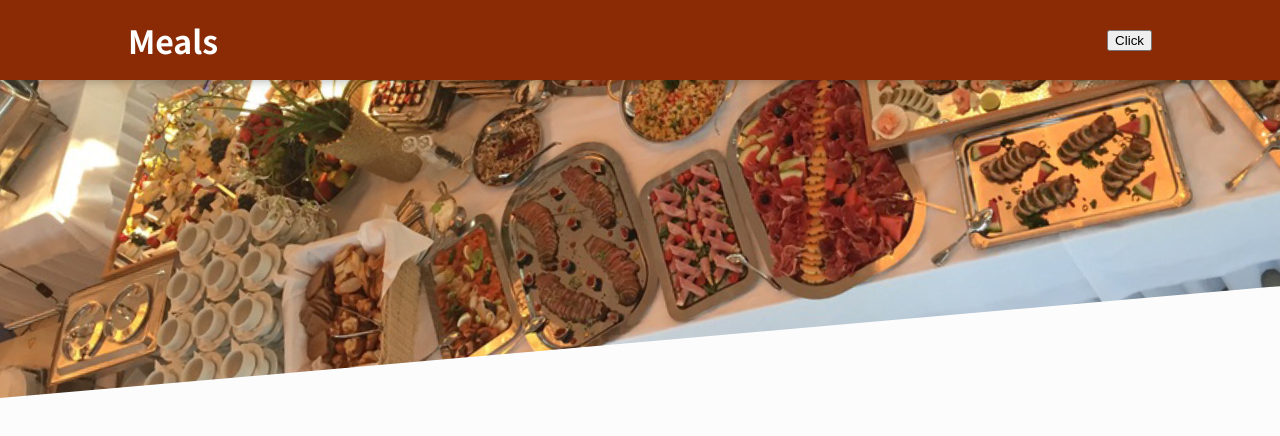
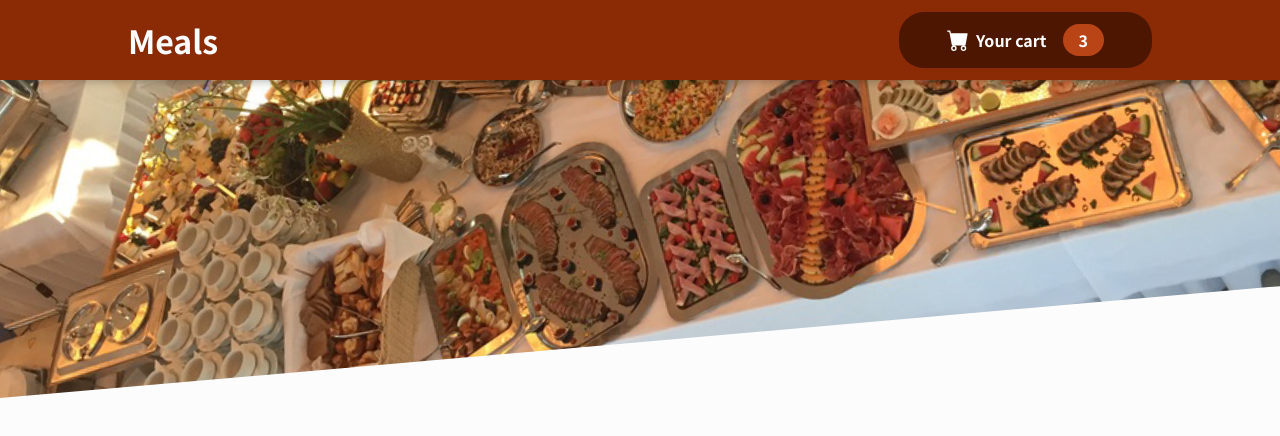
Before and after one commit to misbahsohail/React-food-delivery-demo, a React (Create React App) app in the folder App/: page / in a window 1280 px wide. Shown: the top 436 px of the page. Built offline with nearby package versions, Linux system fonts and the light colour scheme.

Commit message:
Added header to the app

```diff
--- a/App/src/components/UI/Header/Header.jsx
+++ b/App/src/components/UI/Header/Header.jsx
@@ -1,12 +1,13 @@
 import React from "react"
 import mealsImage from "../../../assets/meals.jpg"
 import './Header.scss'
+import HeaderCartButton from "./HeaderCart/HeaderCartButton"
 
 const Header = ()=>{
     return <React.Fragment>
         <header class='header'>
             <h1>Meals</h1>
-            <button>Click</button>
+            <HeaderCartButton/>
         </header>
 
         <div class='main-image'>
--- /dev/null
+++ b/App/src/components/UI/Header/HeaderCart/HeaderCartButton.jsx
@@ -0,0 +1,16 @@
+
+import './HeaderCartButton.scss'
+import { CartFill } from 'react-bootstrap-icons';
+
+const HeaderCartButton = (props)=>{
+    return <button class='button'>
+        <span class='icon'>
+        <CartFill class='cart-icon' size={22}/>
+
+</span>
+        <span>Your cart</span>
+        <span class='badge'>3</span>
+    </button>
+}
+
+export default HeaderCartButton
--- /dev/null
+++ b/App/src/components/UI/Header/HeaderCart/HeaderCartButton.scss
@@ -0,0 +1,64 @@
+.button {
+    cursor: pointer;
+    font: inherit;
+    border: none;
+    background-color: #4d1601;
+    color: white;
+    padding: 0.75rem 3rem;
+    display: flex;
+    justify-content: space-around;
+    align-items: center;
+    border-radius: 25px;
+    font-weight: bold;
+  }
+
+
+
+  .button:hover,
+  .button:active {
+    background-color: #2c0d00;
+  }
+
+  .icon {
+    width: 1.35rem;
+    height: 1.35rem;
+    margin-right: 0.5rem;
+  }
+
+  .badge {
+    background-color: #b94517;
+    padding: 0.25rem 1rem;
+    border-radius: 25px;
+    margin-left: 1rem;
+    font-weight: bold;
+  }
+
+  .button:hover .badge,
+  .button:active .badge {
+    background-color: #92320c;
+  }
+
+  .bump {
+    animation: bump 300ms ease-out;
+  }
+
+  @keyframes bump {
+    0% {
+      transform: scale(1);
+    }
+    10% {
+      transform: scale(0.9);
+    }
+    30% {
+      transform: scale(1.1);
+    }
+    50% {
+      transform: scale(1.15);
+    }
+    100% {
+      transform: scale(1);
+    }
+  }
+
+  .cart-icon {
+    margin-bottom: 5px;  }
```
